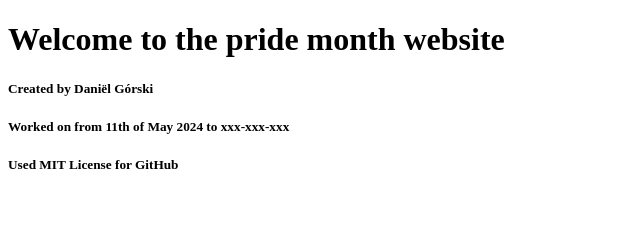
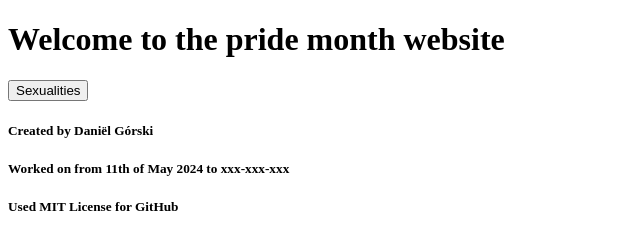
Before and after one commit to DjDango/PrideMonthWebsite, a plain HTML site: page index.html in a window 1280 px wide. Shown: the whole page, without its empty margins (0-640 px from the left). Drawn offline with Linux system fonts and the light colour scheme.

Commit message:
Update index.html

```diff
--- a/index.html
+++ b/index.html
@@ -6,6 +6,7 @@
   <title>
     Pride Month Website
   </title>
+  <button>Sexualities</button>
   <h5>
     Created by Daniël Górski
   </h5>
```
